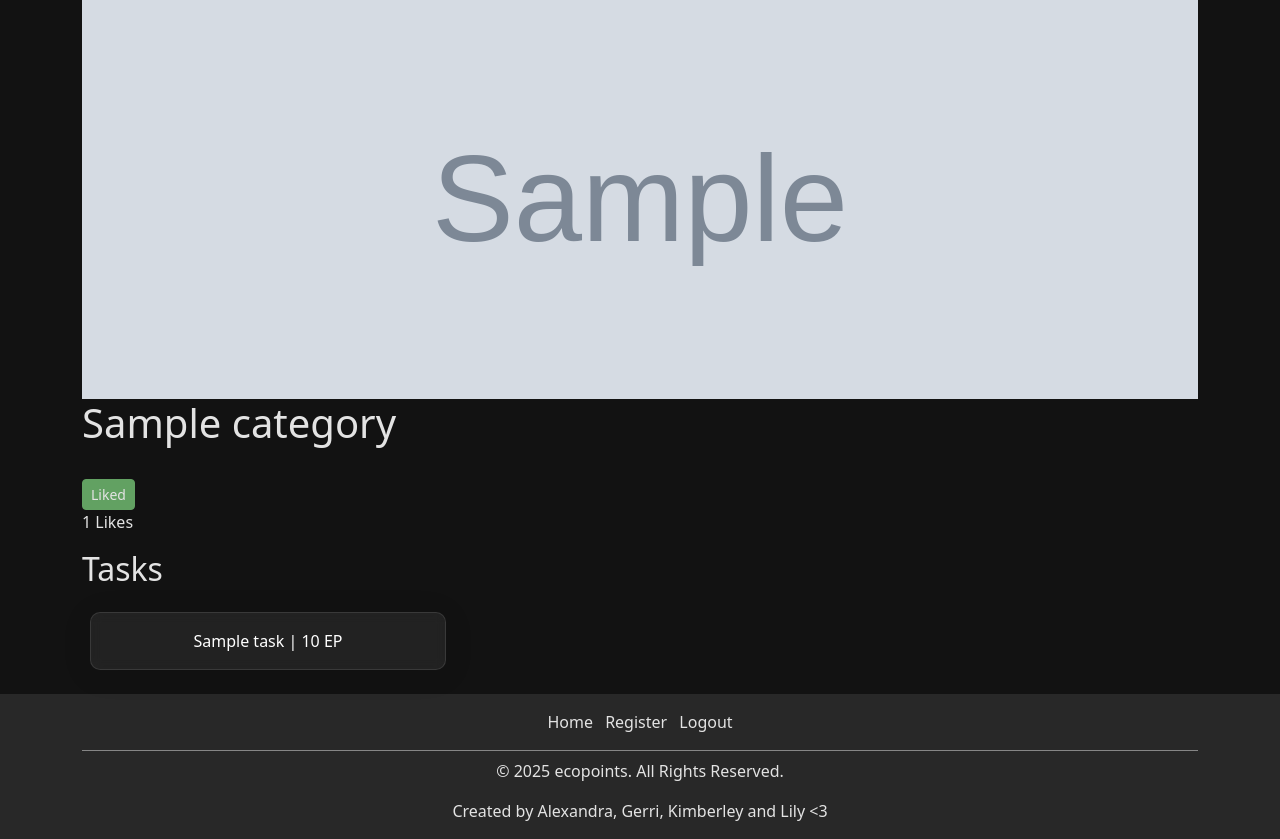
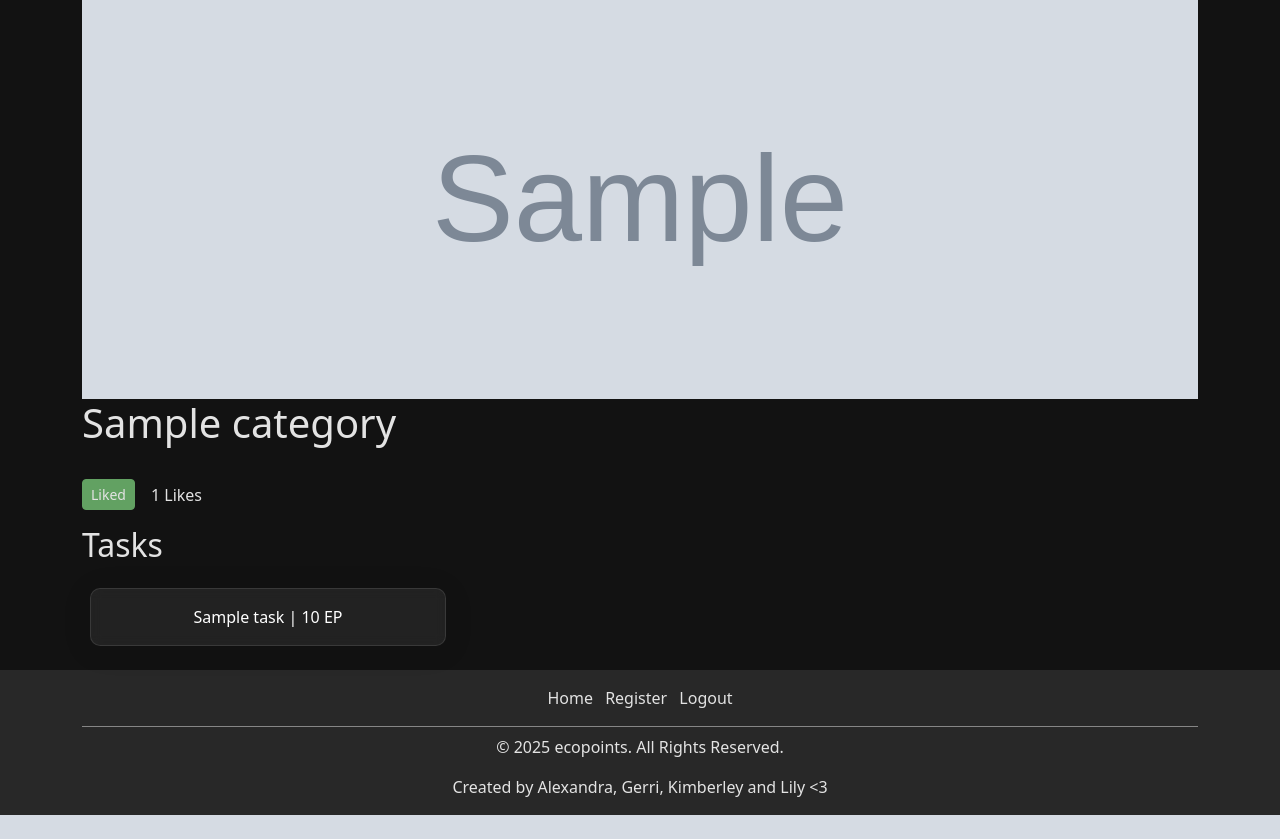
Before and after one commit to alexandragibson/ecopoints, a Django app: a page that uses templates/ecopoints/category.html in a window 1280 px wide. Shown: the part 67-906 px from the top of the page. After the commit the page ends 882 px from the top, so only its background shows below. Run offline with Django 3.2, Linux system fonts and the light colour scheme; a user stored in the database is signed in; tables that the repository leaves empty hold one stand-in row (values such as "Sample post"); grey boxes marked "Sample" are stand-in pictures; style sheets or scripts are compiled from the project's sources; some libraries are stand-ins or nearby versions.

Commit message:
fix like styling

```diff
--- a/templates/ecopoints/category.html
+++ b/templates/ecopoints/category.html
@@ -16,7 +16,7 @@
         <h1>{{ category.name }}</h1>
         <br />
         <!--ajax related working starts-->
-        <div>
+        <div style="display: flex; gap: 1rem; align-items: center">
             <button
                 id="like_btn"
                 data-url="{% url 'ecopoints:like_category' category.slug %}"
```
